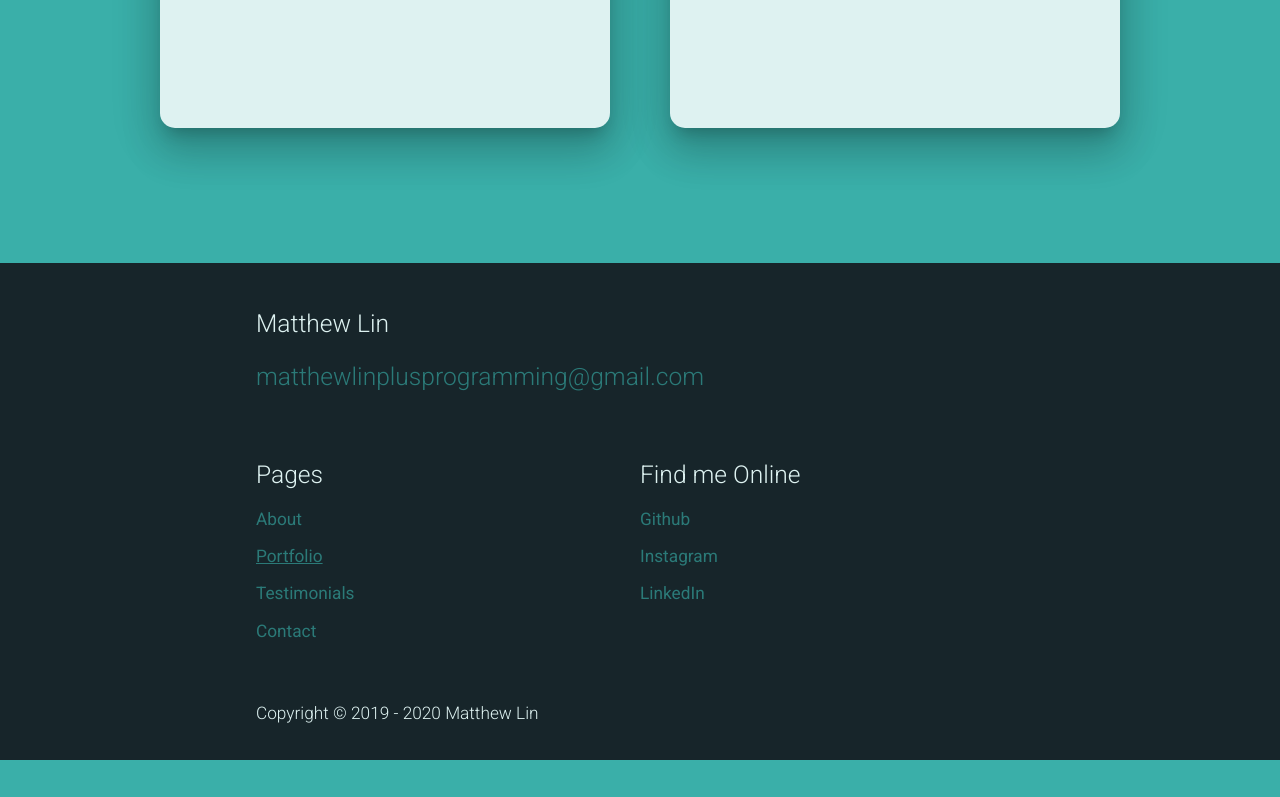
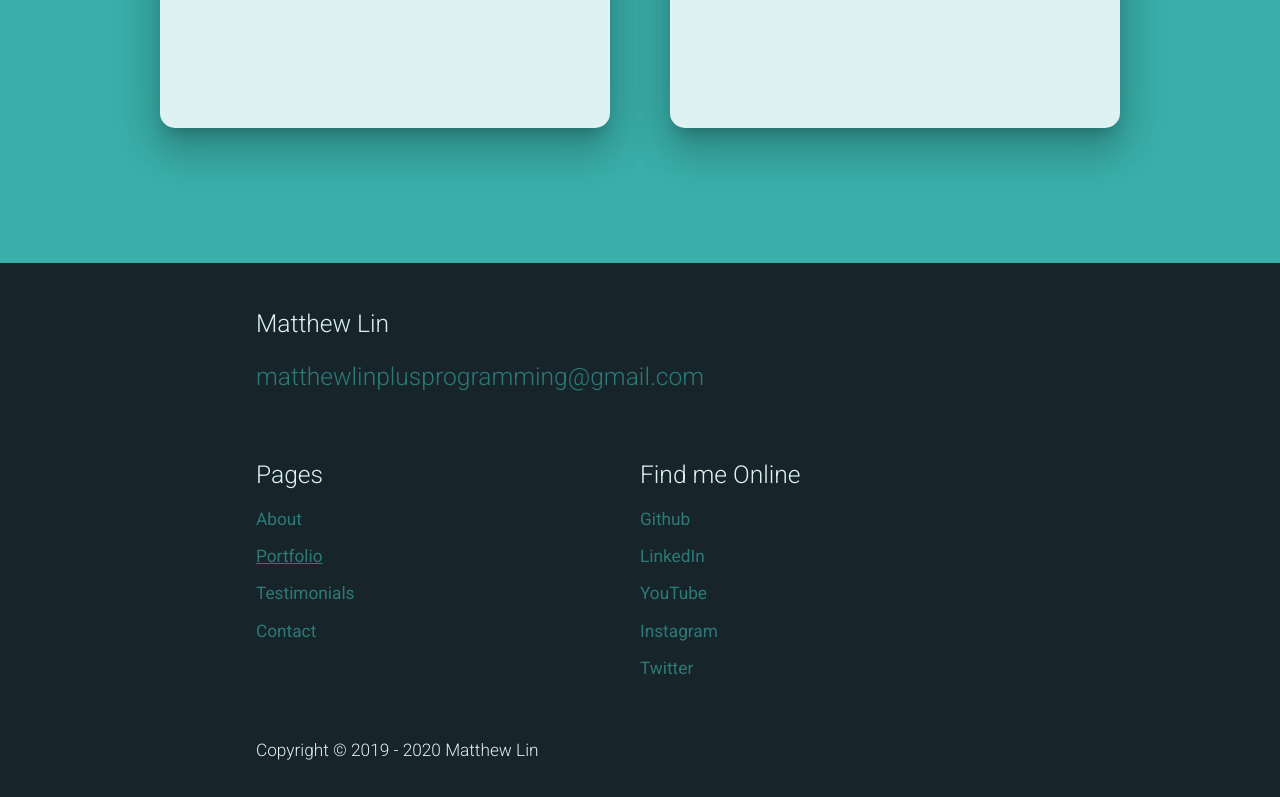
Before and after one commit to matthew-plusprogramming/matthewlin.dev, a React (Create React App) app: page / in a window 1280 px wide. Shown: the part 4307-5104 px from the top of the page. Before the commit the page ends 5067 px from the top, so only its background shows below. Built offline with nearby package versions, Linux system fonts and the light colour scheme.

Commit message:
Updated contact information in footer

```diff
--- a/src/components/Footer.js
+++ b/src/components/Footer.js
@@ -106,6 +106,22 @@ const Footer = () => {
               </h6>
               <h6>
                 <a
+                  href="https://linkedin.com/in/matthewlin-sd"
+                  target="_blank"
+                  rel="noopener noreferrer">
+                  LinkedIn
+                </a>
+              </h6>
+              <h6>
+                <a
+                  href="https://www.youtube.com/channel/UCqVIqm9pT-4lH8v2UzkfxIA/"
+                  target="_blank"
+                  rel="noopener noreferrer">
+                  YouTube
+                </a>
+              </h6>
+              <h6>
+                <a
                   href="https://instagram.com/matthew.plusprogramming"
                   target="_blank"
                   rel="noopener noreferrer">
@@ -114,10 +130,10 @@ const Footer = () => {
               </h6>
               <h6>
                 <a
-                  href="https://linkedin.com/in/matthewlin-sd"
+                  href="https://twitter.com/mat_thewlin"
                   target="_blank"
                   rel="noopener noreferrer">
-                  LinkedIn
+                  Twitter
                 </a>
               </h6>
             </div>
```
